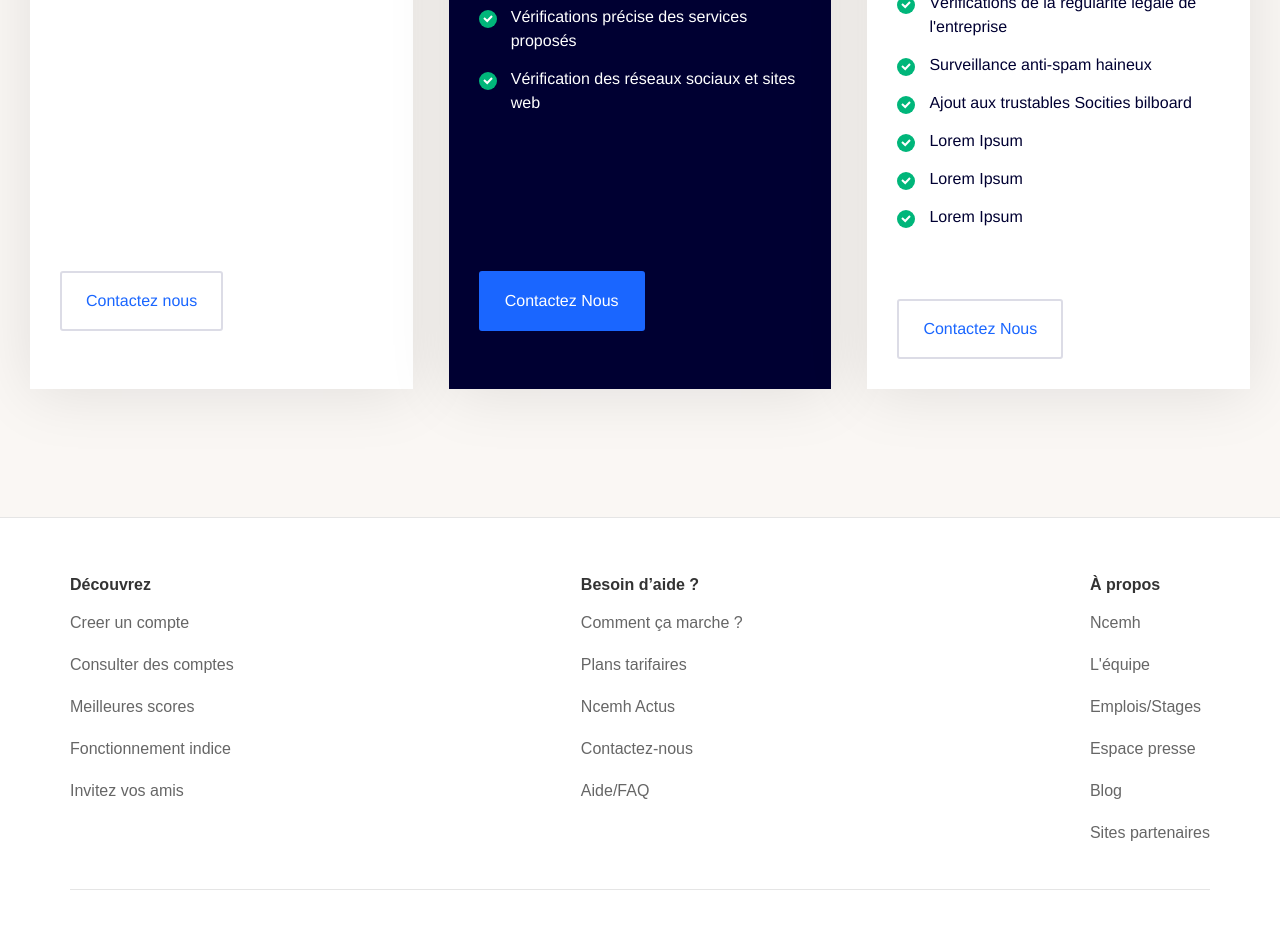
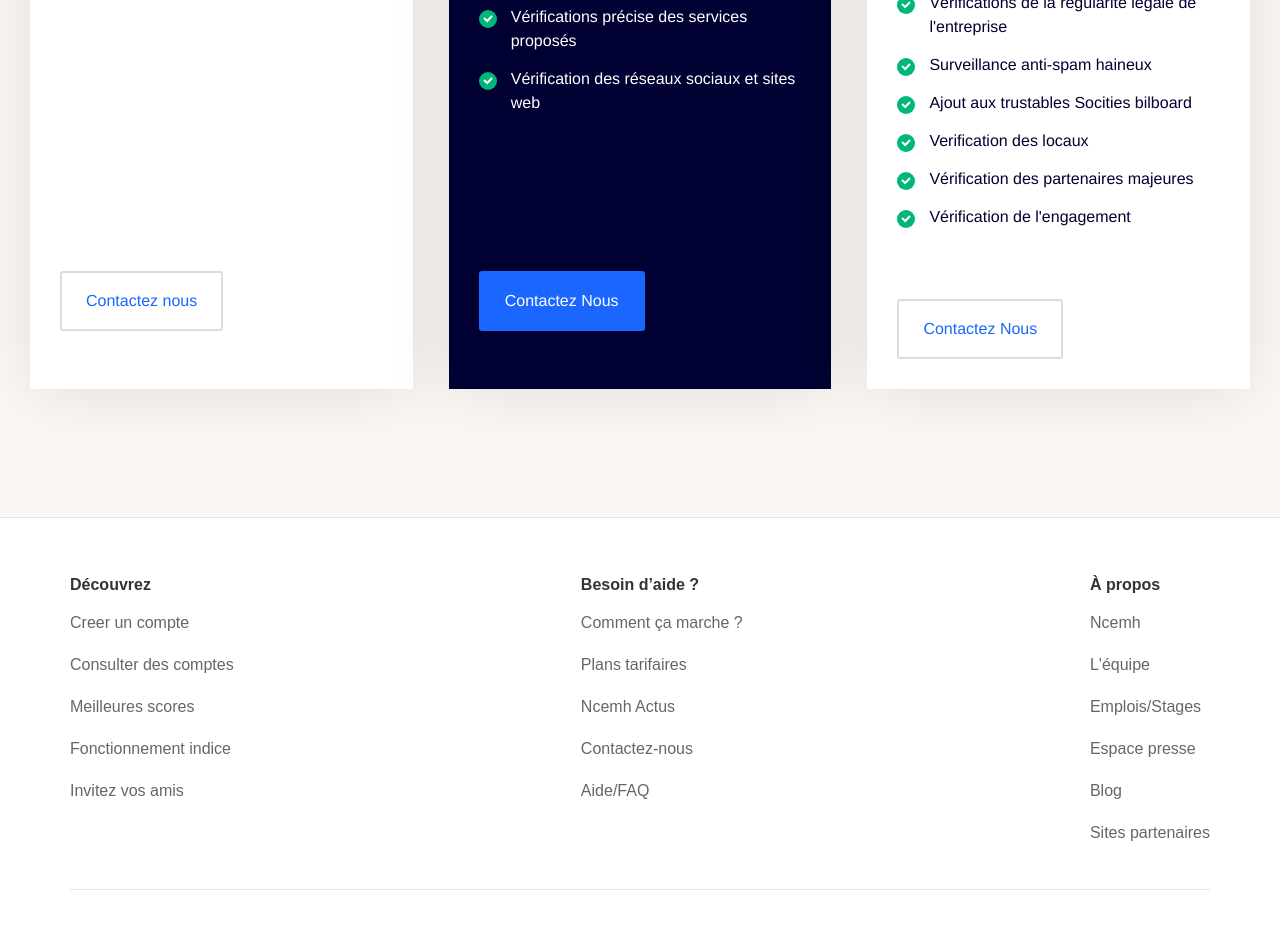
Before and after one commit to Dlawlet/FYA, a React (Create React App) app in the folder react-social/: page /enterprise in a window 1280 px wide. Shown: the part 2400-3326 px from the top of the page. Built offline with nearby package versions, Linux system fonts and the light colour scheme; the HTML template or start-up script is replaced by a standard one; a web font is replaced by a local one.

Commit message:
cleaner boy

```diff
--- a/react-social/src/pages/enterprise/Enterprise.jsx
+++ b/react-social/src/pages/enterprise/Enterprise.jsx
@@ -262,13 +262,13 @@ export default function Enterprise(){
             Ajout aux trustables Socities bilboard
             </li>
             <li className="PointsList__Point-sc-1qu728y-1 PlanColumn__PointListPoint-sc-1u5iaqg-8 SpAY rMoXh">
-            Lorem Ipsum
+            Verification des locaux
             </li>
             <li className="PointsList__Point-sc-1qu728y-1 PlanColumn__PointListPoint-sc-1u5iaqg-8 SpAY rMoXh">
-            Lorem Ipsum
+            Vérification des partenaires majeures
             </li>
             <li className="PointsList__Point-sc-1qu728y-1 PlanColumn__PointListPoint-sc-1u5iaqg-8 SpAY rMoXh">
-            Lorem Ipsum
+            Vérification de l'engagement
             </li>
           </ul>
         </div>
```
